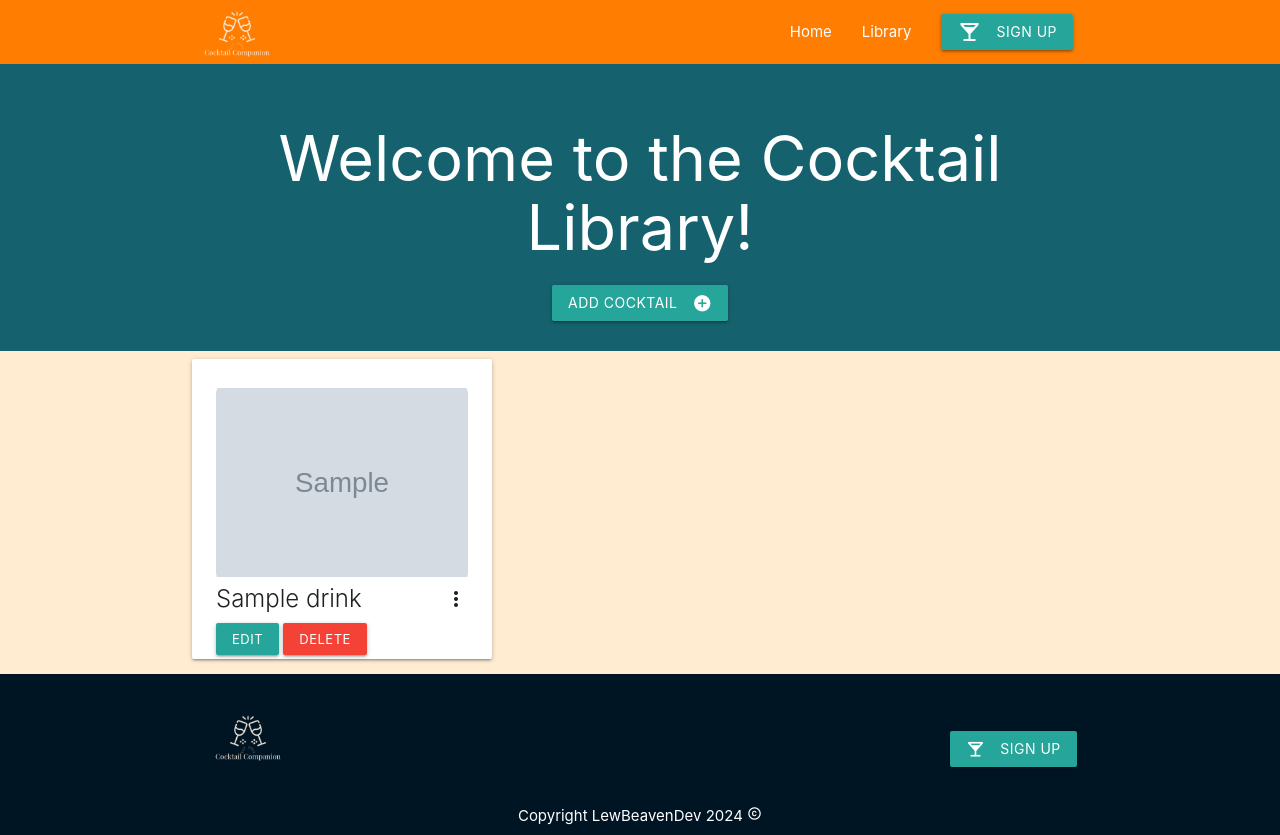
After one commit to LewBeavenDev/CocktailCompanion, a Flask app: page /drinks in a window 1280 px wide. The commit adds this page. Run offline with Flask 3, Linux system fonts and the light colour scheme; tables that the repository leaves empty hold one stand-in row (values such as "Sample post"); grey boxes marked "Sample" are stand-in pictures.

Commit message:
implemented image upload ability from db

```diff
--- a/thecocktailcompanion/models.py
+++ b/thecocktailcompanion/models.py
@@ -1,9 +1,10 @@
 from thecocktailcompanion import db
-
+from sqlalchemy import String
 
 class Drink(db.Model):
     # schema for the Drinks model
     id = db.Column(db.Integer, primary_key=True)
+    drink_image = db.Column(db.String(255), nullable=True)  # Increase the length
     drink_name = db.Column(db.String(25), unique=True, nullable=False)
     drink_glass = db.Column(db.String(25), nullable=False)
     drink_ice = db.Column(db.String(10), nullable=False)
--- a/thecocktailcompanion/routes.py
+++ b/thecocktailcompanion/routes.py
@@ -1,35 +1,62 @@
-from flask import Flask, render_template, url_for, redirect, request
+import os
+from flask import Flask, render_template, request, redirect, url_for
+from werkzeug.utils import secure_filename
 from thecocktailcompanion import app, db
 from thecocktailcompanion.models import Drink
 
+UPLOAD_FOLDER = 'thecocktailcompanion/static/uploads'
+ALLOWED_EXTENSIONS = {'png', 'jpg', 'jpeg', 'gif'}
+app.config['UPLOAD_FOLDER'] = UPLOAD_FOLDER
+
+if not os.path.exists(UPLOAD_FOLDER):
+    os.makedirs(UPLOAD_FOLDER)
+
+def allowed_file(filename):
+    return '.' in filename and filename.rsplit('.', 1)[1].lower() in ALLOWED_EXTENSIONS
 
 @app.route('/')
 def home():
     return render_template('home.html')
 
-
-@app.route('/library')
-def library():
-    return render_template('library.html')
-
+@app.route('/drinks')
+def drinks():
+    drinks = list(Drink.query.order_by(Drink.drink_name).all())
+    return render_template('drinks.html', drinks=drinks)
 
 @app.route('/signup')
 def signup():
     return render_template('signup.html')
 
-
 @app.route('/add_drink', methods=["GET", "POST"])
 def add_drink():
-    if request.method == "POST":
-        drink = Drink(
-            drink_name=request.form.get("drink_name"),
-            drink_glass=request.form.get("drink_glass"),
-            drink_ice=request.form.get("drink_ice"),
-            drink_method=request.form.get("drink_method"),
-            drink_ingredients=request.form.get("drink_ingredients"),
-            drink_garnish=request.form.get("drink_garnish"),
+    if request.method == 'POST':
+        drink_name = request.form.get('drink_name')
+        drink_glass = request.form.get('drink_glass')
+        drink_ice = request.form.get('drink_ice')
+        drink_method = request.form.get('drink_method')
+        drink_ingredients = request.form.get('drink_ingredients')
+        drink_garnish = request.form.get('drink_garnish')
+
+        file = request.files['drink_image']
+        if file and allowed_file(file.filename):
+            filename = secure_filename(file.filename)
+            file_path = os.path.join(app.config['UPLOAD_FOLDER'], filename)
+            file.save(file_path)
+
+            # Store only the filename in the database
+            relative_file_path = filename  # Only store the filename
+
+            new_drink = Drink(
+                drink_name=drink_name,
+                drink_glass=drink_glass,
+                drink_ice=drink_ice,
+                drink_method=drink_method,
+                drink_ingredients=drink_ingredients,
+                drink_garnish=drink_garnish,
+                drink_image=relative_file_path  # Store only the filename
             )
-        db.session.add(drink)
-        db.session.commit()
-        return redirect(url_for("library"))
+            db.session.add(new_drink)
+            db.session.commit()
+            return redirect(url_for('drinks'))
+
     return render_template('add_drink.html')
--- a/thecocktailcompanion/static/assets/styles/style.css
+++ b/thecocktailcompanion/static/assets/styles/style.css
@@ -138,6 +138,8 @@ nav {
   height: 200px;
   display: flex;
   align-items: center;
+  overflow: hidden;
+  border-radius: 10px;
 }
 
 /*--------------------------------------------------- SIGNUP FORM */
--- a/thecocktailcompanion/templates/base.html
+++ b/thecocktailcompanion/templates/base.html
@@ -41,7 +41,7 @@
               <a href="{{ url_for('home') }}" class="">Home</a>
             </li>
             <li>
-              <a href="{{ url_for('library') }}" class="">Library</a>
+              <a href="{{ url_for('drinks') }}" class="">Library</a>
             </li>
             <li>
               <a
@@ -55,7 +55,7 @@
       </nav>
       <ul class="sidenav" id="mobile-demo">
         <li><a href="{{ url_for('home') }}">home</a></li>
-        <li><a href="{{ url_for('library') }}">Library</a></li>
+        <li><a href="{{ url_for('drinks') }}">Library</a></li>
         <li><a href="{{ url_for('signup') }}">Sign Up</a></li>
       </ul>
     </header>
--- /dev/null
+++ b/thecocktailcompanion/templates/drinks.html
@@ -0,0 +1,48 @@
+{% extends "base.html" %} {% block content %}
+<section class="blueBanner">
+  <div class="center-align container">
+    <h1>Welcome to the Cocktail Library!</h1>
+    <br />
+    <a class="waves-effect waves-light btn" href="{{ url_for('add_drink') }}"
+      ><i class="material-icons right">add_circle</i>Add Cocktail</a
+    >
+  </div>
+</section>
+<section class="backgroundCream">
+  <div class="container grid-container cardLibrary">
+    {% for drink in drinks %}
+    <div class="card">
+      <div class="card-content">
+        {% if drink.drink_image %}
+        <div class="card-image">
+          <img
+            class="activator"
+            src="{{ url_for('static', filename='uploads/' + drink.drink_image) }}"
+            alt="{{ drink.drink_name }}"
+          />
+        </div>
+        {% endif %}
+        <span class="card-title activator grey-text text-darken-4">
+          {{ drink.drink_name }}
+          <i class="material-icons right">more_vert</i>
+        </span>
+        <a href="#" class="btn-small">Edit</a>
+        <a href="#" class="btn-small red">Delete</a>
+      </div>
+      <div class="card-reveal">
+        <span class="card-title grey-text text-darken-4">
+          Old Fashioned
+          <i class="material-icons right">close</i>
+        </span>
+        <p>Glass: {{ drink.drink_glass }}</p>
+        <p>Ice: {{ drink.drink_ice }}</p>
+        <p>Method: {{ drink.drink_method }}</p>
+        <p>Ingredients: {{ drink.drink_ingredients }}</p>
+        <p>Garnish: {{ drink.drink_garnish }}</p>
+      </div>
+    </div>
+    {% endfor %}
+  </div>
+</section>
+<section>{% include "footer.html" %}</section>
+{% endblock %}
```
Also changed, not shown: migrations/versions/a68b18376638_add_drink_image_to_drink_model.py (added, +32 -0 lines), thecocktailcompanion/templates/add_drink.html (+17 -1 lines), thecocktailcompanion/templates/library.html (deleted, +0 -95 lines), thecocktailcompanion/static/uploads/LewBeavenBar.jpg (added), thecocktailcompanion/static/uploads/cocktailLewis.png (added), thecocktailcompanion/static/uploads/oldFashioned.jpg (added).
